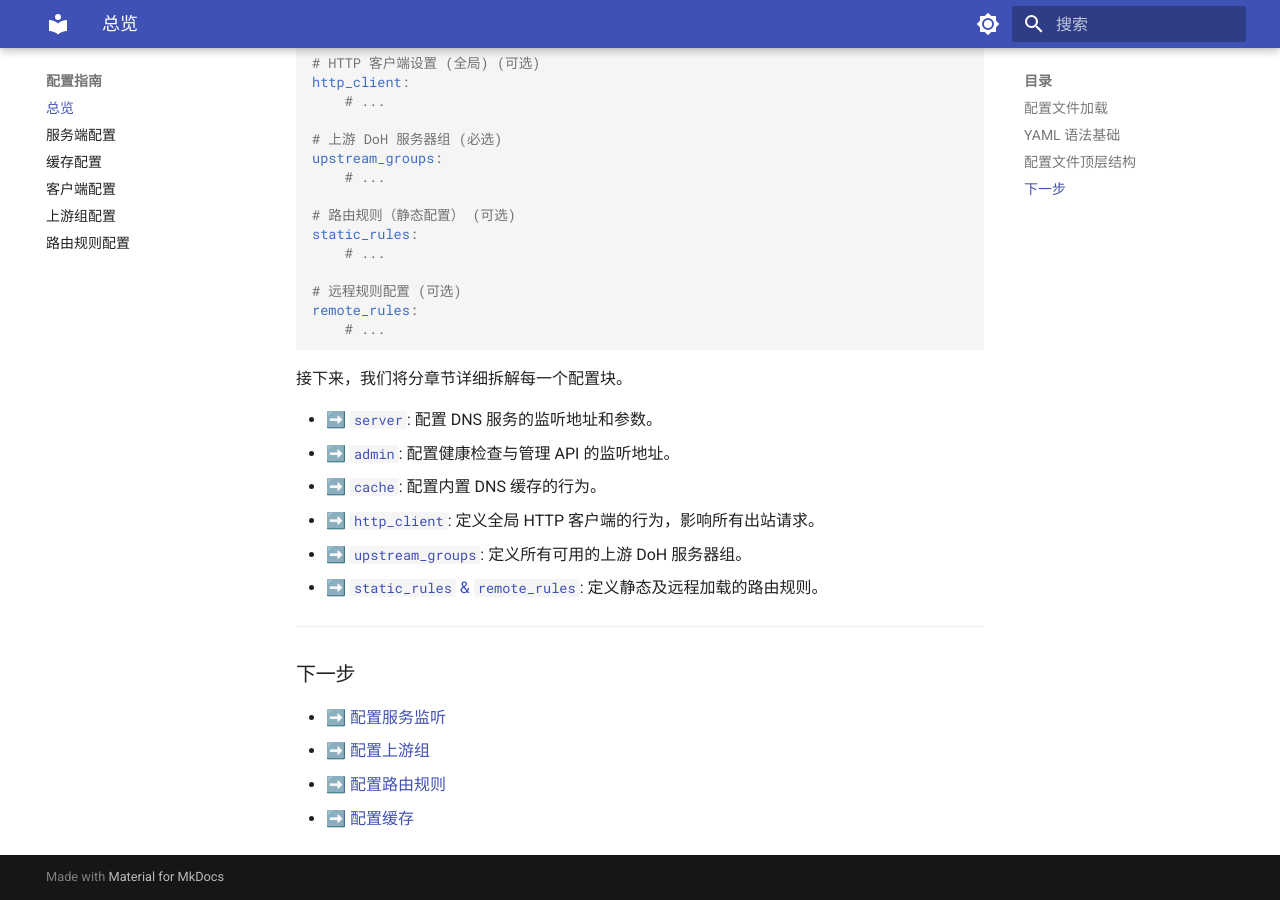
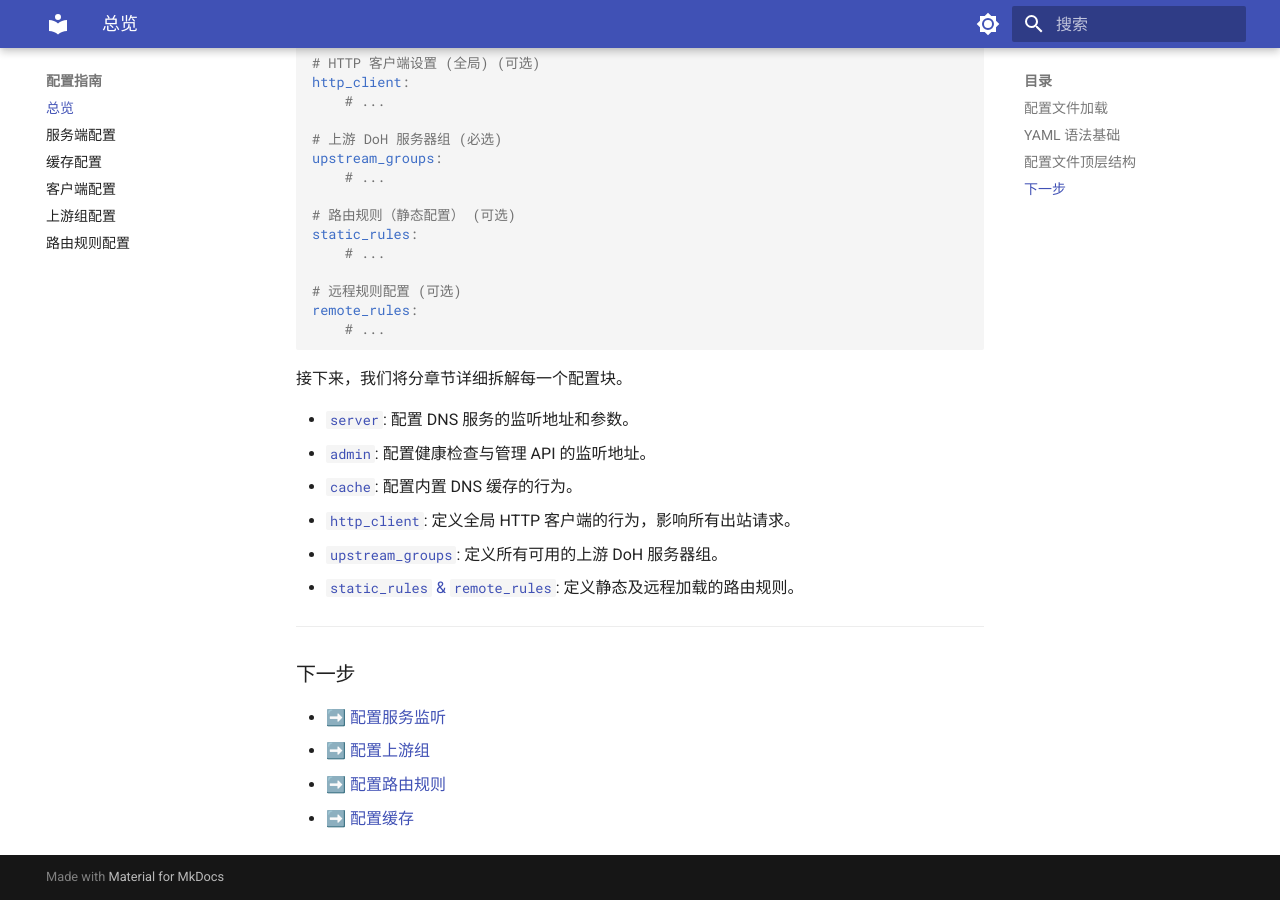
Before and after one commit to shengyanli1982/load-ants, an MkDocs documentation site: the page built from documents/configuration/index.md, in a window 1280 px wide and 900 px high, scrolled down 1424 px. Built offline with MkDocs 1.6.1 and Material for MkDocs 9.7.7, drawn with Linux system fonts in a browser that asks for light colours.

```diff
--- a/documents/configuration/index.md
+++ b/documents/configuration/index.md
@@ -72,12 +72,12 @@ remote_rules:
 
 接下来，我们将分章节详细拆解每一个配置块。
 
--   [➡️ `server`](./server.md): 配置 DNS 服务的监听地址和参数。
--   [➡️ `admin`](./server.md#admin-管理服务器): 配置健康检查与管理 API 的监听地址。
--   [➡️ `cache`](./cache.md): 配置内置 DNS 缓存的行为。
--   [➡️ `http_client`](./http-client.md): 定义全局 HTTP 客户端的行为，影响所有出站请求。
--   [➡️ `upstream_groups`](./upstream-groups.md): 定义所有可用的上游 DoH 服务器组。
--   [➡️ `static_rules` & `remote_rules`](./routing-rules.md): 定义静态及远程加载的路由规则。
+-   [`server`](./server.md): 配置 DNS 服务的监听地址和参数。
+-   [`admin`](./server.md#admin-管理服务器): 配置健康检查与管理 API 的监听地址。
+-   [`cache`](./cache.md): 配置内置 DNS 缓存的行为。
+-   [`http_client`](./http-client.md): 定义全局 HTTP 客户端的行为，影响所有出站请求。
+-   [`upstream_groups`](./upstream-groups.md): 定义所有可用的上游 DoH 服务器组。
+-   [`static_rules` & `remote_rules`](./routing-rules.md): 定义静态及远程加载的路由规则。
 
 ---
 
```
Also changed, not shown: documents/concepts/index.md (+4 -4 lines).
